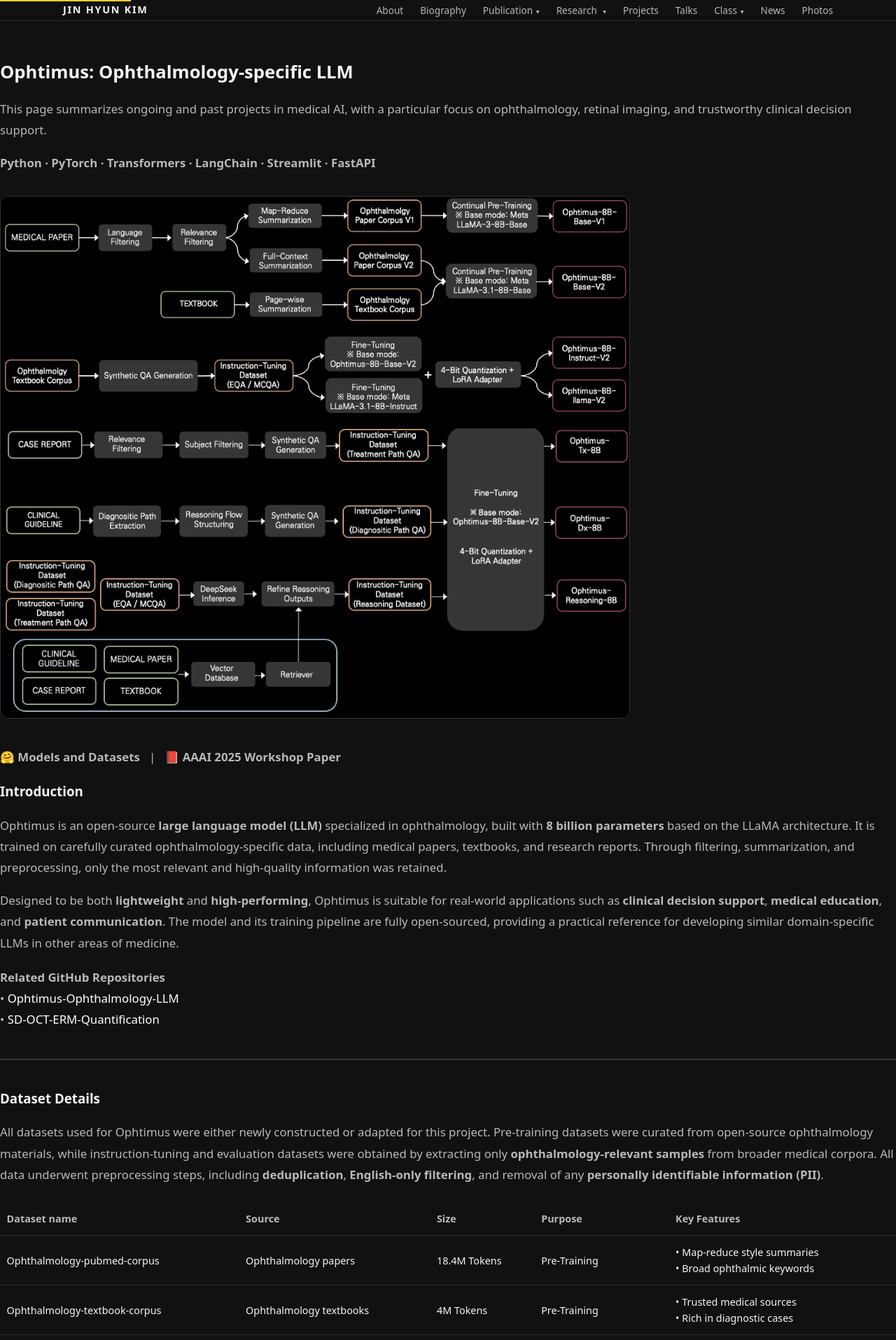
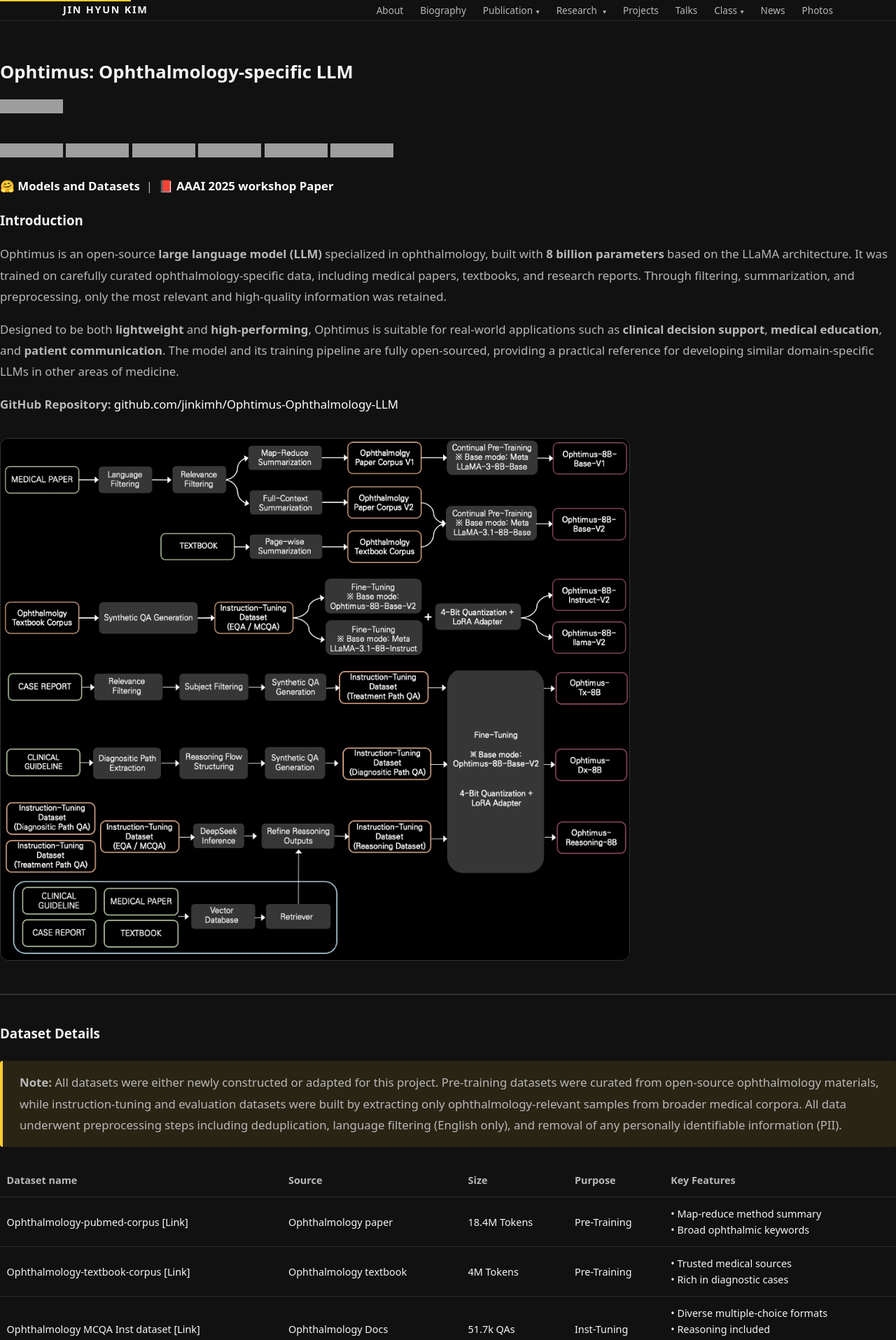
Before and after one commit to jhkim07/jhkim07.github.io, a Jekyll site: the page built from research/medical/ophtimus-v2.md, in a window 1280 px wide. Shown: the top 1915 px of the page at 70% size. Built offline with Jekyll 4.4.1, drawn with Linux system fonts in a browser that asks for light colours; our own code applies the rules of GitHub Pages for plain Markdown files; some of the changed text lies outside the part shown; grey boxes are pictures that could not be loaded.

```diff
--- a/assets/css/styles.css
+++ b/assets/css/styles.css
@@ -1071,6 +1071,8 @@
   max-height: calc(100vh - 6rem);
   overflow-y: auto;
   padding-right: 1rem;
+  align-self: start;
+  will-change: transform;
 }
 
 .research-sidebar::-webkit-scrollbar {
@@ -1185,15 +1187,26 @@
 
 .research-content {
   min-width: 0;
+  padding-top: 0;
+  align-self: start;
 }
 
 .research-content-section {
   display: none;
+  padding-top: 0;
+  margin-top: 0;
 }
 
 .research-content-section.active {
   display: block;
   animation: fadeIn 0.3s ease-in;
+}
+
+.research-content-section.active > h2:first-child,
+.research-content-section.active > h3:first-child,
+.research-content-section.active > section > h2:first-child {
+  margin-top: 0;
+  padding-top: 0;
 }
 
 @keyframes fadeIn {
--- a/research/medical/ophtimus-v2.md
+++ b/research/medical/ophtimus-v2.md
@@ -2,11 +2,34 @@
   <h2>Ophtimus: Ophthalmology-specific LLM</h2>
 
   <p class="section-text">
-    This page summarizes ongoing and past projects in medical AI, with a particular focus on ophthalmology, retinal imaging, and trustworthy clinical decision support.
+    <a href="https://github.com/jinkimh/Ophtimus-Ophthalmology-LLM" target="_blank" style="display: inline-block; margin-bottom: 1rem;">
+      <img src="https://img.shields.io/badge/GitHub-Repository-181717?style=for-the-badge&logo=github" alt="GitHub Repository">
+    </a>
   </p>
 
   <p class="section-text">
-    <strong>Python · PyTorch · Transformers · LangChain · Streamlit · FastAPI</strong>
+    <img src="https://img.shields.io/badge/Python-3670A0?style=for-the-badge" alt="Python">
+    <img src="https://img.shields.io/badge/PyTorch-EE4C2C?style=for-the-badge" alt="PyTorch">
+    <img src="https://img.shields.io/badge/Transformers-EF5350?style=for-the-badge" alt="Transformers">
+    <img src="https://img.shields.io/badge/LangChain-0E8388?style=for-the-badge" alt="LangChain">
+    <img src="https://img.shields.io/badge/Streamlit-FF4B4B?style=for-the-badge" alt="Streamlit">
+    <img src="https://img.shields.io/badge/FastAPI-009688?style=for-the-badge" alt="FastAPI">
+  </p>
+
+  <p class="section-text">
+    🤗 <a href="https://huggingface.co/collections/BaekSeungJu/ophtimus-series-67d859fedb756527d680ce42" target="_blank"><strong>Models and Datasets</strong></a> &nbsp;|&nbsp; 📕 <a href="https://openreview.net/forum?id=dIJPlNKhgv" target="_blank"><strong>AAAI 2025 workshop Paper</strong></a>
+  </p>
+
+  <h3>Introduction</h3>
+  <p class="section-text">
+    Ophtimus is an open-source <strong>large language model (LLM)</strong> specialized in ophthalmology, built with <strong>8 billion parameters</strong> based on the LLaMA architecture. It was trained on carefully curated ophthalmology-specific data, including medical papers, textbooks, and research reports. Through filtering, summarization, and preprocessing, only the most relevant and high-quality information was retained.
+  </p>
+  <p class="section-text">
+    Designed to be both <strong>lightweight</strong> and <strong>high-performing</strong>, Ophtimus is suitable for real-world applications such as <strong>clinical decision support</strong>, <strong>medical education</strong>, and <strong>patient communication</strong>. The model and its training pipeline are fully open-sourced, providing a practical reference for developing similar domain-specific LLMs in other areas of medicine.
+  </p>
+
+  <p class="section-text">
+    <strong>GitHub Repository:</strong> <a href="https://github.com/jinkimh/Ophtimus-Ophthalmology-LLM" target="_blank">github.com/jinkimh/Ophtimus-Ophthalmology-LLM</a>
   </p>
 
   <!-- 대표 이미지 -->
@@ -14,49 +37,16 @@
     <img src="{{ '/assets/images/research/ophtimus/Ophtimus-Overall-Architecture.png' | relative_url }}" alt="Ophtimus Overall Architecture" style="width:100%; max-width:900px; border-radius:0.75rem; border:1px solid #333;" />
   </div>
 
-  <p class="section-text">
-    🤗 <strong>Models and Datasets</strong> &nbsp;&nbsp;|&nbsp;&nbsp; 📕 <strong>AAAI 2025 Workshop Paper</strong>
-  </p>
-
-  <h3>Introduction</h3>
-  <p class="section-text">
-    Ophtimus is an open-source <strong>large language model (LLM)</strong> specialized in ophthalmology,
-    built with <strong>8 billion parameters</strong> based on the LLaMA architecture. It is trained on
-    carefully curated ophthalmology-specific data, including medical papers, textbooks,
-    and research reports. Through filtering, summarization, and preprocessing, only the
-    most relevant and high-quality information was retained.
-  </p>
-  <p class="section-text">
-    Designed to be both <strong>lightweight</strong> and <strong>high-performing</strong>, Ophtimus is suitable for
-    real-world applications such as <strong>clinical decision support</strong>, <strong>medical education</strong>, and
-    <strong>patient communication</strong>. The model and its training pipeline are fully open-sourced,
-    providing a practical reference for developing similar domain-specific LLMs in other
-    areas of medicine.
-  </p>
-
-  <p class="section-text" style="margin-top:1.2rem;">
-    <strong>Related GitHub Repositories</strong><br />
-    • <a href="https://github.com/jinkimh/Ophtimus-Ophthalmology-LLM" target="_blank">
-        Ophtimus-Ophthalmology-LLM
-      </a><br />
-    • <a href="https://github.com/jinkimh/SD-OCT-ERM-Quantification" target="_blank">
-        SD-OCT-ERM-Quantification
-      </a>
-  </p>
-
   <hr style="margin:2.5rem 0; border:0.5px solid #333;" />
 
   <!-- Dataset Details -->
   <h3>Dataset Details</h3>
 
-  <p class="section-text">
-    All datasets used for Ophtimus were either newly constructed or adapted for this project.
-    Pre-training datasets were curated from open-source ophthalmology materials, while
-    instruction-tuning and evaluation datasets were obtained by extracting only
-    <strong>ophthalmology-relevant samples</strong> from broader medical corpora.
-    All data underwent preprocessing steps, including <strong>deduplication</strong>,
-    <strong>English-only filtering</strong>, and removal of any <strong>personally identifiable information (PII)</strong>.
-  </p>
+  <div style="background: rgba(255, 204, 51, 0.1); border-left: 4px solid var(--accent); padding: 1rem 1.5rem; margin: 1.5rem 0; border-radius: 0.25rem;">
+    <p class="section-text" style="margin: 0;">
+      <strong>Note:</strong> All datasets were either newly constructed or adapted for this project. Pre-training datasets were curated from open-source ophthalmology materials, while instruction-tuning and evaluation datasets were built by extracting only ophthalmology-relevant samples from broader medical corpora. All data underwent preprocessing steps including deduplication, language filtering (English only), and removal of any personally identifiable information (PII).
+    </p>
+  </div>
 
   <div class="table-wrapper">
     <table class="degree-table">
@@ -71,18 +61,18 @@
       </thead>
       <tbody>
         <tr>
-          <td>Ophthalmology-pubmed-corpus</td>
-          <td>Ophthalmology papers</td>
+          <td>Ophthalmology-pubmed-corpus <a href="https://huggingface.co/datasets/BaekSeungJu/Ophthalmology-PubMed-Corpus" target="_blank">[Link]</a></td>
+          <td>Ophthalmology paper</td>
           <td>18.4M Tokens</td>
           <td>Pre-Training</td>
           <td>
-            • Map-reduce style summaries<br />
+            • Map-reduce method summary<br />
             • Broad ophthalmic keywords
           </td>
         </tr>
         <tr>
-          <td>Ophthalmology-textbook-corpus</td>
-          <td>Ophthalmology textbooks</td>
+          <td>Ophthalmology-textbook-corpus <a href="https://huggingface.co/datasets/BaekSeungJu/Ophthalmology-Textbook-Corpus" target="_blank">[Link]</a></td>
+          <td>Ophthalmology textbook</td>
           <td>4M Tokens</td>
           <td>Pre-Training</td>
           <td>
@@ -91,38 +81,37 @@
           </td>
         </tr>
         <tr>
-          <td>Ophthalmology MCQA Inst Dataset</td>
-          <td>Ophthalmology documents</td>
+          <td>Ophthalmology MCQA Inst dataset <a href="https://huggingface.co/datasets/BaekSeungJu/Ophthalmology-MCQA-v3" target="_blank">[Link]</a></td>
+          <td>Ophthalmology Docs</td>
           <td>51.7k QAs</td>
-          <td>Instruction-Tuning</td>
+          <td>Inst-Tuning</td>
           <td>
             • Diverse multiple-choice formats<br />
             • Reasoning included<br />
-            • Various ophthalmic topics
-          </td>
-        </tr>
-        <tr>
-          <td>Ophthalmology EQA Inst Dataset</td>
-          <td>Ophthalmology documents</td>
-          <td>49.3k QAs</td>
-          <td>Instruction-Tuning</td>
-          <td>
-            • Essay / explanation-style QA<br />
             • Variety of ophthalmic topics
           </td>
         </tr>
         <tr>
-          <td>Ophtimus-Eval-Dataset</td>
+          <td>Ophthalmology EQA Inst dataset <a href="https://huggingface.co/datasets/BaekSeungJu/Ophthalmology-EQA-v3" target="_blank">[Link]</a></td>
+          <td>Ophthalmology Docs</td>
+          <td>49.3k QAs</td>
+          <td>Inst-Tuning</td>
+          <td>
+            • Variety of ophthalmic topics
+          </td>
+        </tr>
+        <tr>
+          <td>Ophtimus-Eval-Dataset <a href="https://huggingface.co/datasets/BaekSeungJu/OphtimusEval-Dataset" target="_blank">[Link]</a></td>
           <td>Medical platform data</td>
           <td>2,153 QAs</td>
           <td>Evaluation</td>
           <td>
-            • Expert-verified data<br />
-            • Multi-choice QA dataset
+            • expert-verified data<br />
+            • MCQA dataset
           </td>
         </tr>
         <tr>
-          <td>PubMedQA-ophthal-Dataset</td>
+          <td>PubMedQA-ophthal-Dataset <a href="https://huggingface.co/datasets/BaekSeungJu/PubMedQA-Ophthal-Dataset" target="_blank">[Link]</a></td>
           <td>PubMedQA</td>
           <td>297 QAs</td>
           <td>Evaluation</td>
@@ -132,24 +121,24 @@
           </td>
         </tr>
         <tr>
-          <td>MedMCQA-Ophthal-Dataset</td>
+          <td>MedMCQA-Ophthal-Dataset <a href="https://huggingface.co/datasets/BaekSeungJu/MedMCQA-Ophthal-Dataset" target="_blank">[Link]</a></td>
           <td>MedMCQA</td>
           <td>6,932 QAs</td>
           <td>Evaluation</td>
           <td>
             • Ophthalmology domain filtered<br />
-            • Multi-choice QA dataset
+            • MCQA dataset
           </td>
         </tr>
         <tr>
-          <td>EQAEval-Dataset</td>
-          <td>MedQuAD, others</td>
+          <td>EQAEval-Dataset <a href="https://huggingface.co/datasets/BaekSeungJu/EQAEval-Ophthal-Dataset" target="_blank">[Link]</a></td>
+          <td>MedQuAD, Others</td>
           <td>1,389 QAs</td>
           <td>Evaluation</td>
           <td>
             • Diverse open-source datasets<br />
             • Ophthalmology domain filtered<br />
-            • Essay-style QA
+            • Essay QA
           </td>
         </tr>
       </tbody>
@@ -161,12 +150,11 @@
   <!-- Model Details -->
   <h3>Model Details</h3>
 
-  <p class="section-text">
-    The <strong>pre-training</strong> and <strong>instruction-tuning</strong> columns below refer to the
-    training conducted in this project. The base models had already undergone their own
-    pre-training and/or fine-tuning, and Ophtimus was built using transfer learning on top of
-    these models.
-  </p>
+  <div style="background: rgba(255, 204, 51, 0.1); border-left: 4px solid var(--accent); padding: 1rem 1.5rem; margin: 1.5rem 0; border-radius: 0.25rem;">
+    <p class="section-text" style="margin: 0;">
+      <strong>Note:</strong> The "pre-training" and "fine-tuning" columns in the table refer to the training performed in this project. The base models had already undergone pre-training and/or fine-tuning prior to this project, and we applied transfer learning using those models.
+    </p>
+  </div>
 
   <div class="table-wrapper">
     <table class="degree-table">
@@ -181,35 +169,35 @@
       </thead>
       <tbody>
         <tr>
-          <td>Ophtimus-Base</td>
+          <td>Ophtimus-Base <a href="https://huggingface.co/BaekSeungJu/Ophtimus-8B-Base" target="_blank">[Link]</a></td>
           <td>Llama-3.1-8B</td>
           <td>8B</td>
           <td>✅</td>
           <td>❌</td>
         </tr>
         <tr>
-          <td>Ophtimus-Llama-1B</td>
+          <td>Ophtimus-Llama-1B <a href="https://huggingface.co/BaekSeungJu/Ophtimus-1B-Instruct" target="_blank">[Link]</a></td>
           <td>Llama-3.2-1B-Instruct</td>
           <td>1B</td>
           <td>❌</td>
           <td>✅</td>
         </tr>
         <tr>
-          <td>Ophtimus-Llama-3B</td>
+          <td>Ophtimus-Llama-3B <a href="https://huggingface.co/BaekSeungJu/Ophtimus-3B-Instruct" target="_blank">[Link]</a></td>
           <td>Llama-3.2-3B-Instruct</td>
           <td>3B</td>
           <td>❌</td>
           <td>✅</td>
         </tr>
         <tr>
-          <td>Ophtimus-Llama-8B</td>
+          <td>Ophtimus-Llama-8B <a href="https://huggingface.co/BaekSeungJu/Ophtimus-8B-Instruct" target="_blank">[Link]</a></td>
           <td>Llama-3.1-8B-Instruct</td>
           <td>8B</td>
           <td>❌</td>
           <td>✅</td>
         </tr>
         <tr>
-          <td>Ophtimus-Instruct-8B</td>
+          <td>Ophtimus-Instruct-8B <a href="https://huggingface.co/your-link-here" target="_blank">[Link]</a></td>
           <td>Ophtimus-Base</td>
           <td>8B</td>
           <td>✅</td>
@@ -224,15 +212,12 @@
   <!-- Performance -->
   <h3>Performance</h3>
 
-  <p class="section-text">
-    <strong>Multi-Choice QA:</strong> Ophtimus-Eval, MedMCQA, PubMedQA (ophthalmology-subset)<br />
-    <strong>Essay QA:</strong> MedQuAD, Medical Flashcards, Medical Wikidoc (ophthalmology-filtered)
-  </p>
-  <p class="section-text">
-    Ophtimus-Eval is a proprietary dataset collected from a medical platform.
-    The other datasets are established medical benchmarks, from which only
-    <strong>ophthalmology-related QA pairs</strong> were extracted for evaluation.
-  </p>
+  <div style="background: rgba(255, 204, 51, 0.1); border-left: 4px solid var(--accent); padding: 1rem 1.5rem; margin: 1.5rem 0; border-radius: 0.25rem;">
+    <p class="section-text" style="margin: 0;">
+      <strong>Note:</strong> Multi-Choice QA: Ophtimus-Eval, MedMCQA, PubMedQA | Essay QA: MedQuAD, Medical Flashcards, Medical Wikidoc<br />
+      Ophtimus-Eval is a proprietary dataset collected from a medical platform. The others are established medical benchmark datasets, from which only ophthalmology-related QA pairs were extracted for evaluation.
+    </p>
+  </div>
 
   <div class="table-wrapper">
     <table class="degree-table">
@@ -245,7 +230,7 @@
         <tr>
           <th>Ophtimus Eval</th>
           <th>MedMCQA (Ophth)</th>
-          <th>PubMedQA (Ophth)</th>
+          <th>PubmedQA (Ophth)</th>
           <th>RougeL</th>
           <th>BLEU</th>
           <th>METEOR</th>
@@ -328,8 +313,8 @@
           <td>60.78%</td>
           <td>68.25%</td>
           <td>69.70%</td>
-          <td>0.226</td>
-          <td>0.083</td>
+          <td><strong>0.226</strong></td>
+          <td><strong>0.083</strong></td>
           <td>0.230</td>
           <td>0.733</td>
         </tr>
@@ -341,9 +326,76 @@
           <td>0.222</td>
           <td>0.079</td>
           <td>0.224</td>
-          <td>0.735</td>
+          <td><strong>0.735</strong></td>
         </tr>
       </tbody>
     </table>
   </div>
+
+  <hr style="margin:2.5rem 0; border:0.5px solid #333;" />
+
+  <!-- Quickstart -->
+  <h3>Quickstart</h3>
+
+  <h4>Install Dependencies</h4>
+  <pre><code>cd Ophtimus-Ophthalmology-LLM
+pip install -r requirements.txt</code></pre>
+
+  <h4>Ophtimus Inference</h4>
+  <pre><code>import torch
+from transformers import AutoModelForCausalLM, AutoTokenizer
+
+# model_name example : BaekSeungJu/Ophtimus-Instruct-8B or Ophtimus-Llama-1B or Ophtimus-Llama-3B or Ophtimus-Llama-8B
+model_name = "BaekSeungJu/Ophtimus-Instruct-8B"
+
+model = AutoModelForCausalLM.from_pretrained(
+    model_name,
+    torch_dtype=torch.bfloat16,
+    trust_remote_code=True,
+).to("cuda")
+
+tokenizer = AutoTokenizer.from_pretrained(model_name, padding_side="left")
+tokenizer.pad_token = tokenizer.eos_token
+
+system_instruction = (
+    "You are an expert ophthalmologist. Please provide accurate and "
+    "medically sound answers to the user's ophthalmology-related question."
+)
+
+# Enter your questions in the list
+questions = [
+    "Please describe the symptoms and treatment of epiretinal membrane.",
+    "What's good for eyes?"
+]
+
+prompts = []
+for question in questions:
+    row_json = [
+        {"role": "system", "content": system_instruction},
+        {"role": "user", "content": question}
+    ]
+    prompt = tokenizer.apply_chat_template(row_json, add_generation_prompt=True, tokenize=False)
+    prompts.append(prompt)
+
+input_ids = tokenizer(
+    prompts,
+    padding=True,
+    return_tensors="pt",
+)["input_ids"].to("cuda")
+
+model.eval()
+with torch.no_grad():
+    outputs = model.generate(
+        input_ids,
+        max_new_tokens=1024,
+        do_sample=False,
+    )
+
+decoded = tokenizer.batch_decode(outputs, skip_special_tokens=False)
+for i, text in enumerate(decoded):
+    print(f"------------------------\nAnswer for question {i+1}:\n{text}")</code></pre>
+
+  <p class="section-text" style="margin-top: 1.5rem;">
+    For more details, visit the <a href="https://github.com/jinkimh/Ophtimus-Ophthalmology-LLM" target="_blank">GitHub repository</a>.
+  </p>
 </section>
```
Also changed, not shown: other parts of research/medical/ophtimus-v2.md (+8 -8 lines), research/medical/index.md (+4 -4 lines).
